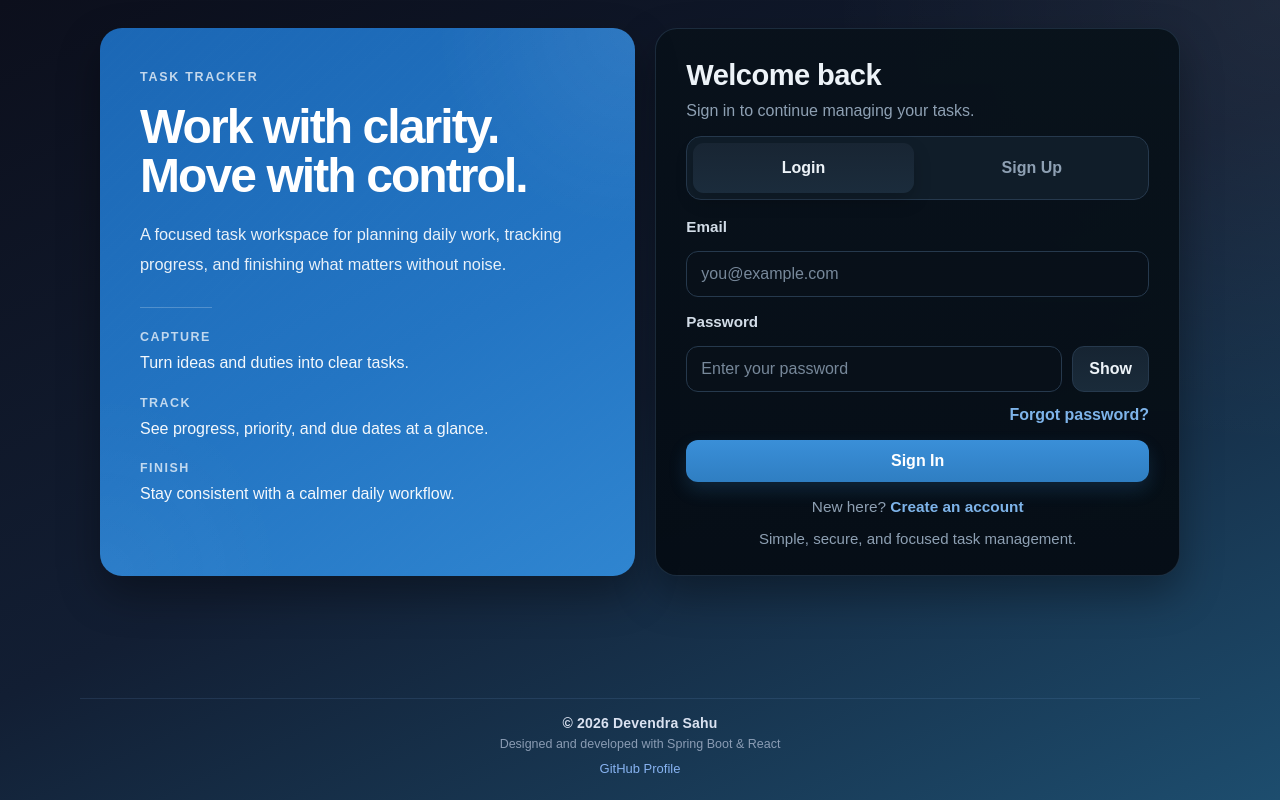
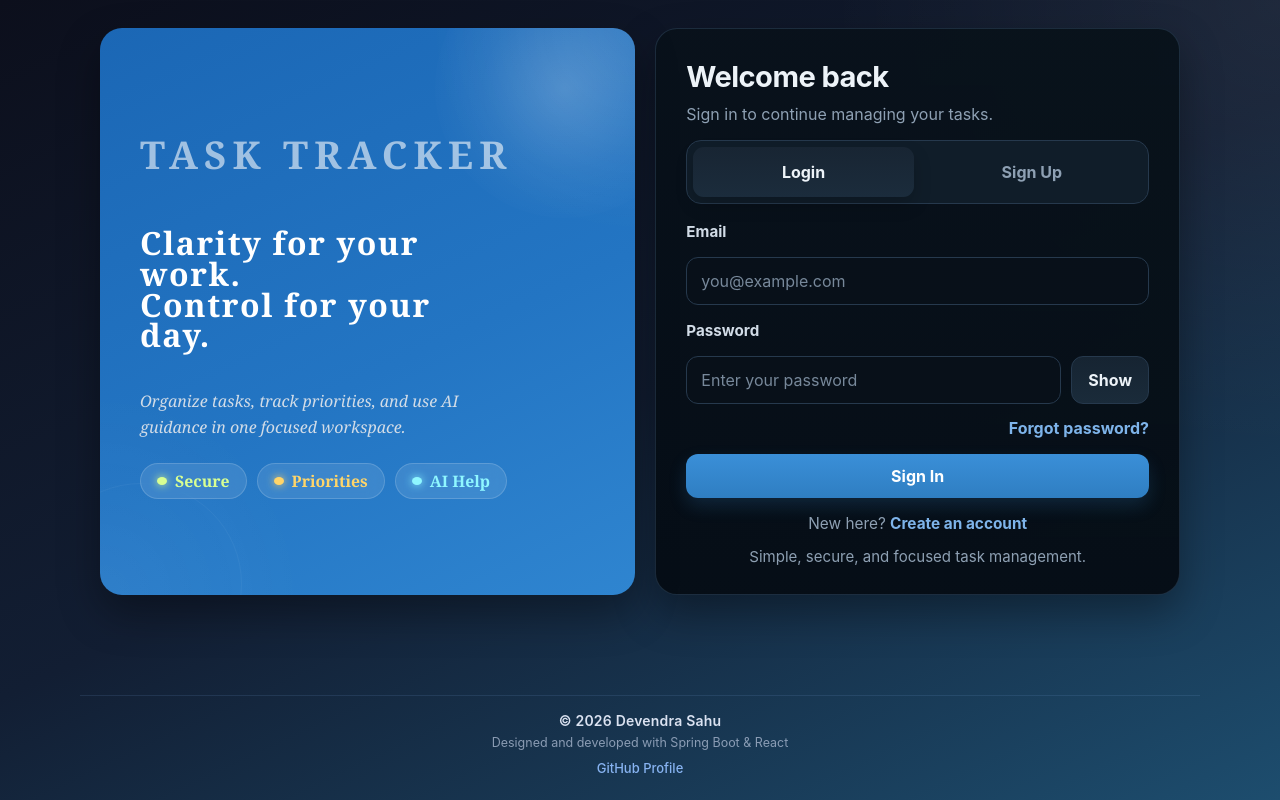
Before and after one commit to devendra1176/task-tracker-frontend, a React (Vite) app: page / in a window 1280 px wide. Built offline with nearby package versions, Linux system fonts and the light colour scheme.

Commit message:
style(auth): finalize balanced login page design

```diff
--- a/src/components/AiAssistantPanel.jsx
+++ b/src/components/AiAssistantPanel.jsx
@@ -1,9 +1,8 @@
-import { useMemo, useState } from "react";
+import { useEffect, useMemo, useRef, useState } from "react";
 import { getTaskSummary, askAiAboutTasks } from "../services/aiService";
 
 const SUGGESTED_PROMPTS = [
     "Which task should I complete first?",
-    "Summarize my pending tasks.",
     "How can I plan today?",
 ];
 
@@ -18,11 +17,19 @@ function AiAssistantPanel({ onUnauthorized }) {
     const [isSummaryLoading, setIsSummaryLoading] = useState(false);
     const [isAskLoading, setIsAskLoading] = useState(false);
 
+    const chatAreaRef = useRef(null);
+
     const isBusy = isSummaryLoading || isAskLoading;
 
     const canAsk = useMemo(() => {
         return prompt.trim().length > 0 && !isBusy;
     }, [prompt, isBusy]);
+
+    useEffect(() => {
+        if (chatAreaRef.current) {
+            chatAreaRef.current.scrollTop = chatAreaRef.current.scrollHeight;
+        }
+    }, [messages, isSummaryLoading, isAskLoading]);
 
     function handleSuggestedPromptClick(value) {
         setPrompt(value);
@@ -30,10 +37,9 @@ function AiAssistantPanel({ onUnauthorized }) {
     }
 
     function handleUnauthorized(message) {
-        if (
-            message.toLowerCase().includes("401") ||
-            message.toLowerCase().includes("unauthorized")
-        ) {
+        const text = (message || "").toLowerCase();
+
+        if (text.includes("401") || text.includes("unauthorized")) {
             onUnauthorized?.();
         }
     }
@@ -65,11 +71,13 @@ function AiAssistantPanel({ onUnauthorized }) {
     }
 
     async function handleAskAi(e) {
+        if (e) {
             e.preventDefault();
+        }
 
         const trimmedPrompt = prompt.trim();
-        if (!trimmedPrompt) {
-            setError("Please enter a question for AI.");
+
+        if (!trimmedPrompt || isBusy) {
             return;
         }
 
@@ -77,29 +85,26 @@ function AiAssistantPanel({ onUnauthorized }) {
             setIsAskLoading(true);
             setError("");
 
-            setMessages((prev) => [
-                ...prev,
-                {
+            const userMessage = {
                 id: Date.now(),
                 type: "user",
                 label: "You",
                 text: trimmedPrompt,
-                },
-            ]);
+            };
+
+            setMessages((prev) => [...prev, userMessage]);
 
             const result = await askAiAboutTasks(trimmedPrompt);
             const text = extractAiText(result);
 
-            setMessages((prev) => [
-                ...prev,
-                {
+            const assistantMessage = {
                 id: Date.now() + 1,
                 type: "assistant",
                 label: "AI Response",
                 text,
-                },
-            ]);
+            };
 
+            setMessages((prev) => [...prev, assistantMessage]);
             setPrompt("");
         } catch (err) {
             const message = err?.message || "Failed to get AI response.";
@@ -110,21 +115,28 @@ function AiAssistantPanel({ onUnauthorized }) {
         }
     }
 
+    function handlePromptKeyDown(e) {
+        if (e.key === "Enter" && !e.shiftKey) {
+            e.preventDefault();
+
+            if (!canAsk) return;
+
+            handleAskAi();
+        }
+    }
+
     return (
         <aside className="ai-assistant-panel">
             <div className="ai-assistant-card">
-                <div className="ai-assistant-header">
+                <div className="ai-assistant-header ai-assistant-header-centered">
                     <span className="ai-assistant-badge">AI Assistant</span>
-                    <h2 className="ai-assistant-title">Task guidance</h2>
-                    <p className="ai-assistant-subtitle">
-                        Ask questions about your tasks or generate a quick summary.
-                    </p>
+                    <h2 className="ai-assistant-title">Get personalized tips to stay on track</h2>
                 </div>
 
-                <div className="ai-assistant-chat-area">
+                <div className="ai-assistant-chat-area" ref={chatAreaRef}>
                     {messages.length === 0 ? (
                         <div className="ai-empty-state">
-                            No AI output yet. Generate a summary or ask a question.
+                            Start by asking about your tasks or tap Summary.
                         </div>
                     ) : (
                         messages.map((item) => (
@@ -141,19 +153,44 @@ function AiAssistantPanel({ onUnauthorized }) {
 
                 {error && <div className="message message-error">{error}</div>}
 
-                <div className="ai-assistant-bottom">
-                    <div className="ai-assistant-section">
+                <form className="ai-assistant-form" onSubmit={handleAskAi}>
+          <textarea
+              id="aiPrompt"
+              className="ai-textarea"
+              rows="4"
+              placeholder="Ask about your tasks..."
+              value={prompt}
+              onChange={(e) => setPrompt(e.target.value)}
+              onKeyDown={handlePromptKeyDown}
+              disabled={isBusy}
+              maxLength={500}
+          />
+
+                    <div className="ai-char-count">{prompt.length}/500</div>
+
+                    <div className="ai-button-row">
+                        <button
+                            type="submit"
+                            className="ai-primary-button"
+                            disabled={!canAsk}
+                        >
+                            {isAskLoading ? "Thinking..." : "Ask AI"}
+                        </button>
+
                         <button
                             type="button"
-                            className="ai-primary-button ai-full-button"
+                            className="ai-secondary-button"
                             onClick={handleGenerateSummary}
                             disabled={isBusy}
                         >
-                            {isSummaryLoading ? "Thinking..." : "Generate Task Summary"}
+                            {isSummaryLoading ? "Thinking..." : "Summary"}
                         </button>
                     </div>
+                </form>
 
-                    <div className="ai-assistant-section">
+                <div className="ai-quick-prompts">
+                    <div className="ai-quick-prompts-label">Quick prompts</div>
+
                     <div className="ai-suggested-prompts">
                         {SUGGESTED_PROMPTS.map((item) => (
                             <button
@@ -168,36 +205,6 @@ function AiAssistantPanel({ onUnauthorized }) {
                         ))}
                     </div>
                 </div>
-
-                    <form className="ai-assistant-form" onSubmit={handleAskAi}>
-                        <label htmlFor="aiPrompt" className="ai-label">
-                            Ask AI about your tasks
-                        </label>
-
-                        <textarea
-                            id="aiPrompt"
-                            className="ai-textarea"
-                            rows="4"
-                            placeholder="Ask something like: Which task should I complete first?"
-                            value={prompt}
-                            onChange={(e) => setPrompt(e.target.value)}
-                            disabled={isBusy}
-                            maxLength={500}
-                        />
-
-                        <div className="ai-form-footer">
-                            <span className="ai-char-count">{prompt.length}/500</span>
-
-                            <button
-                                type="submit"
-                                className="ai-primary-button"
-                                disabled={!canAsk}
-                            >
-                                {isAskLoading ? "Thinking..." : "Ask AI"}
-                            </button>
-                        </div>
-                    </form>
-                </div>
             </div>
         </aside>
     );
--- a/src/index.css
+++ b/src/index.css
@@ -40,11 +40,13 @@ html {
 
 body {
     margin: 0;
-    font-family: Arial, sans-serif;
+    font-family: -apple-system, BlinkMacSystemFont, "Segoe UI", Roboto, "Inter", Arial, sans-serif;
     background:
             radial-gradient(circle at top right, rgba(255, 255, 255, 0.06), transparent 30%),
             linear-gradient(155deg, #0c0f1c 0%, #121e33 50%, #1d4d6e 100%);
     color: var(--text);
+    -webkit-font-smoothing: antialiased;
+    -moz-osx-font-smoothing: grayscale;
 }
 
 button,
@@ -233,103 +235,128 @@ img {
     overflow: hidden;
     padding: 42px 40px 38px;
     background:
-            radial-gradient(circle at top right, rgba(255, 255, 255, 0.07), transparent 26%),
-            radial-gradient(circle at bottom left, rgba(255, 255, 255, 0.03), transparent 24%),
+            radial-gradient(circle at top right, rgba(255, 255, 255, 0.09), transparent 26%),
+            radial-gradient(circle at bottom left, rgba(255, 255, 255, 0.04), transparent 26%),
             linear-gradient(155deg, #1b67b5 0%, #2375c3 58%, #2f85d0 100%);
     color: #ffffff;
     display: flex;
     flex-direction: column;
-    justify-content: flex-start;
+    justify-content: center;
+    min-height: 540px;
+}
+
+.auth-brand-panel::before {
+    content: "";
+    position: absolute;
+    width: 260px;
+    height: 260px;
+    top: -70px;
+    right: -60px;
+    border-radius: 50%;
+    background: radial-gradient(circle, rgba(255, 255, 255, 0.18) 0%, rgba(255, 255, 255, 0.05) 45%, transparent 75%);
+    pointer-events: none;
 }
 
 .auth-brand-panel::after {
     content: "";
     position: absolute;
-    inset: 0;
+    width: 200px;
+    height: 200px;
+    bottom: -90px;
+    left: -60px;
+    border-radius: 50%;
+    border: 1px solid rgba(255, 255, 255, 0.08);
+    opacity: 0.55;
     pointer-events: none;
-    background:
-            repeating-linear-gradient(
-                    135deg,
-                    rgba(255, 255, 255, 0.018) 0px,
-                    rgba(255, 255, 255, 0.018) 2px,
-                    transparent 2px,
-                    transparent 8px
-            );
-    opacity: 0.18;
 }
 
 .auth-brand-kicker {
     position: relative;
     z-index: 1;
-    font-size: 0.78rem;
+    font-size: 2.4rem;
     font-weight: 800;
-    letter-spacing: 0.14em;
-    color: rgba(255, 255, 255, 0.74);
+    font-family: "Playfair Display", "Georgia", serif;
+    letter-spacing: 0.16em;
+    color: rgba(255, 255, 255, 0.58);
     display: inline-block;
-    margin-bottom: 18px;
+    margin-bottom: 22px;
 }
 
 .auth-brand-title {
     position: relative;
     z-index: 1;
-    margin: 0 0 18px;
-    font-size: 3rem;
-    line-height: 1.03;
-    font-weight: 800;
-    letter-spacing: -0.04em;
-    max-width: 430px;
+    font-size: 2rem;
+    line-height: 0.96;
+    font-family: "Publico Headline", "Georgia", "Times New Roman", serif;
+    font-weight: 700;
+    letter-spacing: 0.05em;
+    max-width: 340px;
 }
 
 .auth-brand-text {
     position: relative;
     z-index: 1;
-    margin: 0;
-    font-size: 1.02rem;
-    line-height: 1.85;
-    color: rgba(255, 255, 255, 0.9);
-    max-width: 430px;
+    margin: 10px 0 0;
+    font-size: 1rem;
+    line-height: 1.68;
+    font-family: "Publico Headline", "Georgia", "Times New Roman", serif;
+    font-style: italic;
+    color: var(--text-soft);
+    max-width: 350px;
 }
 
-.auth-brand-divider {
+.auth-feature-row {
     position: relative;
     z-index: 1;
-    width: 72px;
-    height: 1px;
-    margin: 28px 0 22px;
-    background: rgba(255, 255, 255, 0.22);
+    display: flex;
+    flex-wrap: wrap;
+    gap: 10px;
+    margin-top: 22px;
 }
 
-.auth-brand-points {
-    position: relative;
-    z-index: 1;
-    display: grid;
-    gap: 20px;
-    max-width: 430px;
+.auth-feature-badge {
+    display: inline-flex;
+    align-items: center;
+    gap: 8px;
+    min-height: 36px;
+    padding: 0 16px;
+    border-radius: 999px;
+    font-family: "Publico Headline", "Georgia", "Times New Roman", serif;
+    font-size: 0.99rem;
+    font-weight: 900;
+    border: 1px solid rgba(255, 255, 255, 0.16);
+    background: rgba(255, 255, 255, 0.1);
+    backdrop-filter: blur(8px);
 }
 
-.auth-brand-point {
-    display: grid;
-    gap: 6px;
+.auth-feature-badge-secure {
+    color: #d8ff92;
 }
 
-.auth-brand-point-title {
-    font-size: 0.78rem;
-    font-weight: 800;
-    letter-spacing: 0.12em;
-    text-transform: uppercase;
-    color: rgba(255, 255, 255, 0.72);
+.auth-feature-badge-priority {
+    color: #ffd569;
 }
 
-.auth-brand-point-text {
-    font-size: 1rem;
-    line-height: 1.6;
-    color: rgba(255, 255, 255, 0.95);
+.auth-feature-badge-ai {
+    color: #8ff7ff;
+}
+
+.auth-feature-dot {
+    width: 10px;
+    height: 8px;
+    border-radius: 100%;
+    background: currentColor;
+    box-shadow: 0 0 8px currentColor;
+    flex-shrink: 0;
 }
 
 .auth-form-panel {
     padding: 30px 30px 28px;
     background: linear-gradient(180deg, rgba(9, 18, 27, 0.97) 0%, rgba(6, 14, 22, 0.99) 100%);
     border: 1px solid rgba(38, 57, 77, 0.7);
+    display: flex;
+    flex-direction: column;
+    justify-content: center;
 }
 
 .auth-form-header {
@@ -400,6 +427,11 @@ img {
     color: var(--text);
     font-weight: 700;
     padding: 0 16px;
+    transition: all 0.2s ease;
+}
+
+.auth-password-toggle:hover:not(:disabled) {
+    border-color: var(--border-strong);
 }
 
 .auth-helper-row {
@@ -490,15 +522,21 @@ img {
     gap: 8px;
 }
 
+.ai-assistant-header-centered {
+    justify-items: center;
+    text-align: center;
+}
+
 .ai-assistant-badge {
     display: inline-flex;
     align-items: center;
+    justify-content: center;
     width: fit-content;
     min-height: 28px;
     padding: 6px 11px;
     border-radius: 999px;
     font-size: 0.78rem;
-    font-weight: 800;
+    font-weight: 900;
     letter-spacing: 0.03em;
     color: #9fd0ff;
     background: rgba(56, 189, 248, 0.1);
@@ -506,22 +544,23 @@ img {
 }
 
 .ai-assistant-title {
-    margin: 0;
-    font-size: 1.22rem;
-    font-weight: 800;
-    color: var(--text);
+    margin: 4px 0 0 0;
+    font-size: 0.9rem;
+    font-weight: 700;
+    color: var(--primary);
+    letter-spacing: 0.02em;
 }
 
-.ai-assistant-subtitle {
+.ai-assistant-helper-text {
     margin: 0;
     color: var(--muted);
-    font-size: 0.93rem;
-    line-height: 1.55;
+    font-size: 0.84rem;
+    line-height: 1.4;
 }
 
 .ai-assistant-chat-area {
     min-height: 250px;
-    max-height: 320px;
+    max-height: 300px;
     overflow-y: auto;
     padding-right: 4px;
     display: grid;
@@ -544,61 +583,16 @@ img {
     padding: 14px 15px;
     border-radius: 14px;
     border: 1px solid var(--border);
-    background: rgba(12, 21, 30, 0.82);
+    background: rgba(12, 21, 30, 0.9);
 }
 
 .ai-message-user {
-    background: rgba(17, 39, 58, 0.88);
-    border-color: rgba(58, 143, 216, 0.22);
+    background: rgba(17, 39, 58, 0.92);
+    border-color: rgba(58, 143, 216, 0.26);
 }
 
 .ai-message-assistant {
-    background: rgba(12, 21, 30, 0.9);
-}
-
-.ai-assistant-bottom {
-    display: grid;
-    gap: 14px;
-    margin-top: auto;
-}
-
-.ai-assistant-section {
-    display: grid;
-    gap: 10px;
-}
-
-.ai-full-button {
-    width: 100%;
-}
-
-.ai-suggested-prompts {
-    display: flex;
-    flex-direction: column;
-    gap: 8px;
-}
-
-.ai-prompt-chip {
-    min-height: 36px;
-    padding: 0 12px;
-    border-radius: 999px;
-    border: 1px solid var(--border);
-    background: rgba(18, 30, 42, 0.72);
-    color: var(--text-soft);
-    font-size: 0.83rem;
-    font-weight: 700;
-    text-align: left;
-    transition: all 0.2s ease;
-}
-
-.ai-prompt-chip:hover:not(:disabled) {
-    transform: translateY(-1px);
-    border-color: var(--border-strong);
-    background: rgba(24, 38, 52, 0.9);
-}
-
-.ai-prompt-chip:disabled {
-    opacity: 0.65;
-    cursor: not-allowed;
+    background: rgba(12, 21, 30, 0.92);
 }
 
 .ai-assistant-form {
@@ -606,17 +600,11 @@ img {
     gap: 10px;
 }
 
-.ai-label {
-    font-size: 0.92rem;
-    font-weight: 700;
-    color: var(--text-soft);
-}
-
 .ai-textarea {
     width: 100%;
-    min-height: 105px;
+    min-height: 110px;
     resize: vertical;
-    padding: 13px 14px;
+    padding: 12px 16px;
     border: 1px solid var(--border);
     border-radius: var(--radius-sm);
     background: rgba(9, 17, 26, 0.82);
@@ -640,22 +628,38 @@ img {
     gap: 12px;
 }
 
+.ai-form-footer-actions {
+    align-items: center;
+}
+
 .ai-char-count {
     color: var(--muted);
     font-size: 0.82rem;
+    justify-self: start;
+    margin-top: -2px;
+}
+
+.ai-button-row {
+    display: flex;
+    gap: 10px;
+    align-items: center;
+}
+
+.ai-primary-button,
+.ai-secondary-button {
+    min-width: 110px;
+    min-height: 42px;
+    padding: 0 18px;
+    border-radius: 12px;
+    font-weight: 800;
+    transition: all 0.2s ease;
 }
 
 .ai-primary-button {
-    min-width: 126px;
-    min-height: 42px;
-    padding: 0 18px;
     border: none;
-    border-radius: 12px;
     background: linear-gradient(180deg, var(--primary) 0%, var(--primary-hover) 100%);
     color: #ffffff;
-    font-weight: 800;
     box-shadow: 0 8px 18px rgba(58, 143, 216, 0.18);
-    transition: all 0.2s ease;
 }
 
 .ai-primary-button:hover:not(:disabled) {
@@ -663,9 +667,59 @@ img {
     filter: brightness(1.03);
 }
 
-.ai-primary-button:disabled {
+.ai-secondary-button {
+    border: 1px solid var(--border);
+    background: linear-gradient(180deg, var(--surface-soft) 0%, var(--surface) 100%);
+    color: var(--text);
+    box-shadow: var(--shadow-card);
+}
+
+.ai-secondary-button:hover:not(:disabled) {
+    transform: translateY(-1px);
+    border-color: var(--border-strong);
+}
+
+.ai-primary-button:disabled,
+.ai-secondary-button:disabled,
+.ai-prompt-chip:disabled {
     opacity: 0.65;
     cursor: not-allowed;
+}
+
+.ai-quick-prompts {
+    display: grid;
+    gap: 10px;
+}
+
+.ai-quick-prompts-label {
+    font-size: 0.8rem;
+    font-weight: 800;
+    letter-spacing: 0.04em;
+    text-transform: uppercase;
+    color: var(--muted);
+}
+
+.ai-prompt-chip {
+    min-height: 36px;
+    padding: 0 12px;
+    border-radius: 999px;
+    border: 1px solid var(--border);
+    background: rgba(18, 30, 42, 0.72);
+    color: var(--text-soft);
+    font-size: 0.8rem;
+    font-weight: 700;
+    text-align: left;
+    transition: all 0.2s ease;
+    cursor: pointer;
+    display: inline-flex;
+    align-items: center;
+    justify-content: center;
+}
+
+.ai-prompt-chip:hover:not(:disabled) {
+    transform: translateY(-1px);
+    border-color: var(--border-strong);
+    background: rgba(24, 38, 52, 0.9);
 }
 
 .ai-response-label {
@@ -679,6 +733,7 @@ img {
 .ai-response-text {
     margin: 0;
     color: var(--text-soft);
+    font-size: 0.93rem;
     line-height: 1.72;
     white-space: pre-wrap;
     word-break: break-word;
@@ -1161,7 +1216,7 @@ img {
     }
 
     .ai-assistant-chat-area {
-        max-height: 260px;
+        max-height: 300px;
     }
 }
 
@@ -1173,16 +1228,18 @@ img {
 
     .auth-brand-panel {
         padding: 34px 26px 30px;
+        min-height: unset;
     }
 
     .auth-brand-title {
-        font-size: 2.35rem;
+        font-size: 2.65rem;
         max-width: 100%;
     }
 
     .auth-brand-text {
         font-size: 0.96rem;
-        line-height: 1.72;
+        line-height: 1.68;
+        max-width: 100%;
     }
 
     .auth-form-panel {
@@ -1289,16 +1346,51 @@ img {
         padding: 14px;
     }
 
-    .ai-form-footer {
+    .ai-form-footer,
+    .ai-form-footer-actions {
         flex-direction: column;
         align-items: stretch;
     }
 
-    .ai-primary-button {
+    .ai-button-row {
+        flex-direction: column;
+        width: 100%;
+    }
+
+    .ai-primary-button,
+    .ai-secondary-button {
         width: 100%;
     }
 
     .ai-assistant-chat-area {
-        max-height: 220px;
+        max-height: 300px;
     }
 }
+
+@media (max-width: 480px) {
+    .auth-brand-kicker {
+        font-size: 0.8rem;
+        letter-spacing: 0.14em;
+    }
+
+    .auth-brand-title {
+        font-size: 2.25rem;
+    }
+
+    .auth-feature-row {
+        gap: 8px;
+    }
+
+    .auth-feature-badge {
+        font-size: 0.78rem;
+        padding: 0 11px;
+    }
+
+    .dashboard-title {
+        font-size: 1.75rem;
+    }
+
+    .ai-assistant-title {
+        font-size: 0.8rem;
+    }
+}
--- a/src/pages/AuthPage.jsx
+++ b/src/pages/AuthPage.jsx
@@ -13,6 +13,7 @@ function AuthPage({ onLogin }) {
   const [loading, setLoading] = useState(false);
 
   useEffect(() => {
+    setMessage("");
     setError("");
     setUsername("");
     setEmail("");
@@ -45,7 +46,6 @@ function AuthPage({ onLogin }) {
 
   async function handleSubmit(e) {
     e.preventDefault();
-
     setMessage("");
     setError("");
 
@@ -91,39 +91,31 @@ function AuthPage({ onLogin }) {
             <div className="auth-brand-kicker">TASK TRACKER</div>
 
             <h1 className="auth-brand-title">
-              Work with clarity.
+              Clarity for your work.
               <br />
-              Move with control.
+
+              Control for your day.
             </h1>
 
             <p className="auth-brand-text">
-              A focused task workspace for planning daily work, tracking progress,
-              and finishing what matters without noise.
+              Organize tasks, track priorities, and use AI guidance in one focused workspace.
             </p>
 
-            <div className="auth-brand-divider" />
+            <div className="auth-feature-row">
+            <span className="auth-feature-badge auth-feature-badge-secure">
+              <span className="auth-feature-dot" />
+              Secure
+            </span>
 
-            <div className="auth-brand-points">
-              <div className="auth-brand-point">
-                <div className="auth-brand-point-title">Capture</div>
-                <div className="auth-brand-point-text">
-                  Turn ideas and duties into clear tasks.
-                </div>
-              </div>
+              <span className="auth-feature-badge auth-feature-badge-priority">
+              <span className="auth-feature-dot" />
+              Priorities
+            </span>
 
-              <div className="auth-brand-point">
-                <div className="auth-brand-point-title">Track</div>
-                <div className="auth-brand-point-text">
-                  See progress, priority, and due dates at a glance.
-                </div>
-              </div>
-
-              <div className="auth-brand-point">
-                <div className="auth-brand-point-title">Finish</div>
-                <div className="auth-brand-point-text">
-                  Stay consistent with a calmer daily workflow.
-                </div>
-              </div>
+              <span className="auth-feature-badge auth-feature-badge-ai">
+              <span className="auth-feature-dot" />
+              AI Help
+            </span>
             </div>
           </section>
 
```
Lines whose indentation alone changed are shown as unchanged.
